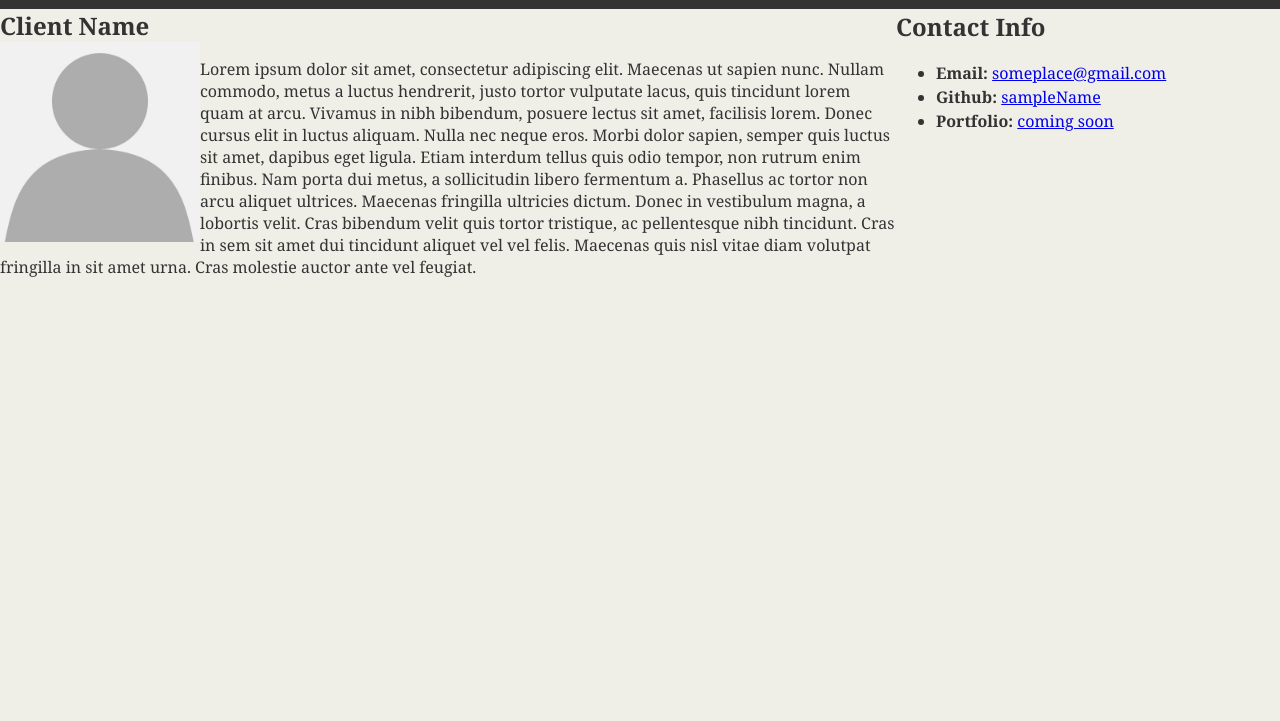
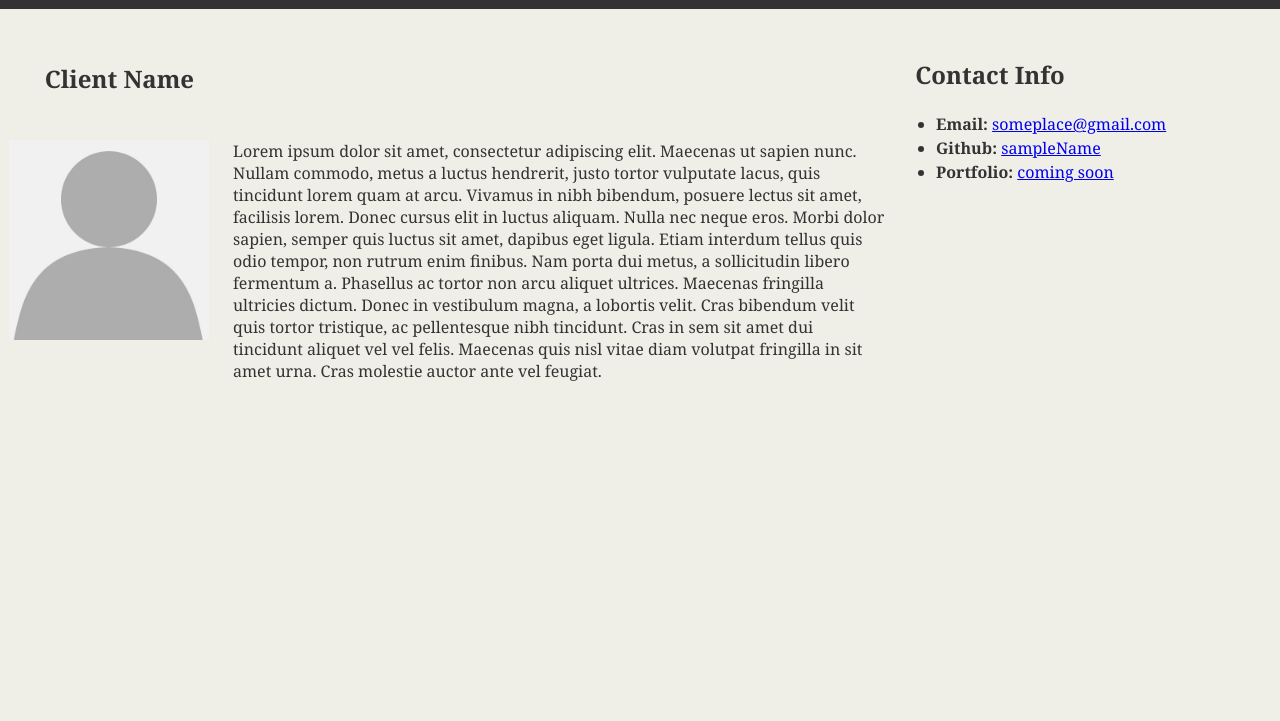
Before and after one commit to imartinez0753/Client_HTML_CSS_Layout, a plain HTML site: page index.html in a window 1280 px wide. Shown: the part 79-800 px from the top of the page. Drawn offline with Linux system fonts and the light colour scheme; files that its build step writes are made by us from their sources; files whose address does not match are found by name.

Commit message:
css finished

```diff
--- a/style/style.css
+++ b/style/style.css
@@ -1,21 +1,28 @@
 .container{
-
+width: fit-content;
 }
 
 #main-bio{
 float: left;
 width: 70%;
+/* text-align: center; */
 }
 
 #contact-info{
-float: left;
+float: right;
 width: 30%;
 line-height: 1.5;
+margin: auto;
+padding-top: 2%;
+
 }
 
 #bio-image{
 float: left;
 width: 200px;
+margin: 0;
+padding: 1%;
+padding-top: 0;
 }
 
 body {
@@ -35,9 +42,15 @@ h1 {
     font-size: 28px;
     margin: 0px;
     padding: 25px;
+    text-align: center;
 
 }
 h2 {
     font-size: 24px;
-    margin:0 auto;
+    margin:5%;
+    padding-top: .9%;
 }
+p {
+    margin: 1%;
+    padding-left: 25%;
+}
```
